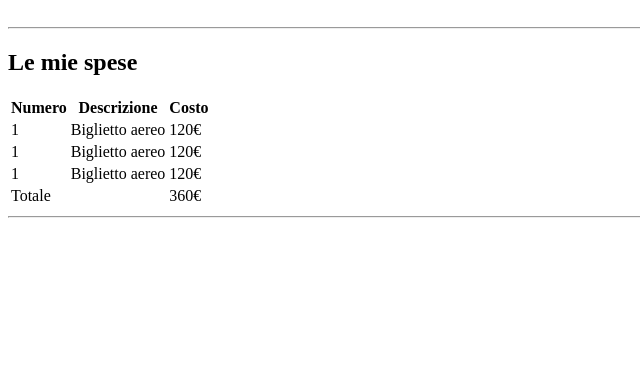
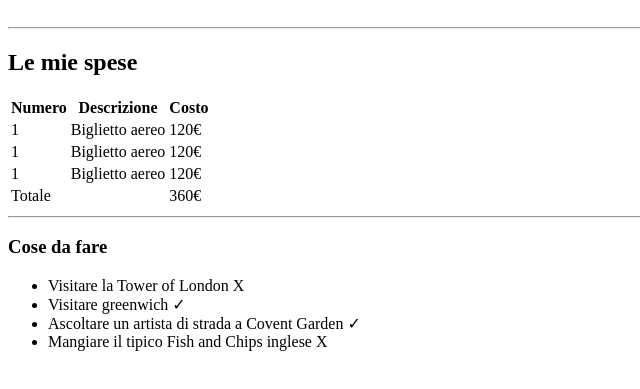
Before and after one commit to maicolkutchoukov/html-london-trip, a plain HTML site: page index.html in a window 1280 px wide. Shown: the part 79-468 px from the top of the page, without its empty margins (0-640 px from the left). Drawn offline with Linux system fonts and the light colour scheme.

Commit message:
Seconda sezione

```diff
--- a/index.html
+++ b/index.html
@@ -16,7 +16,9 @@
         <main>
             <h2>Le mie spese</h2>
             <section>
-            <!--Creazione tabella-->
+
+    <!--Creazione tabella-->
+
                 <table>
                     <thead>
                         <tr>
@@ -49,9 +51,18 @@
                     </tbody>
                 </table>
             </section>
-
             <hr>
 
+    <!--Seconda sezione-->
+            <section>
+                <h3>Cose da fare</h3>
+                <ul>
+                    <li>Visitare la Tower of London X</li>
+                    <li>Visitare greenwich &check;</li>
+                    <li>Ascoltare un artista di strada a Covent Garden &check;</li>
+                    <li>Mangiare il tipico Fish and Chips inglese X</li>
+                </ul>
+            </section>
         </main>
     </body>
 </html>
```
